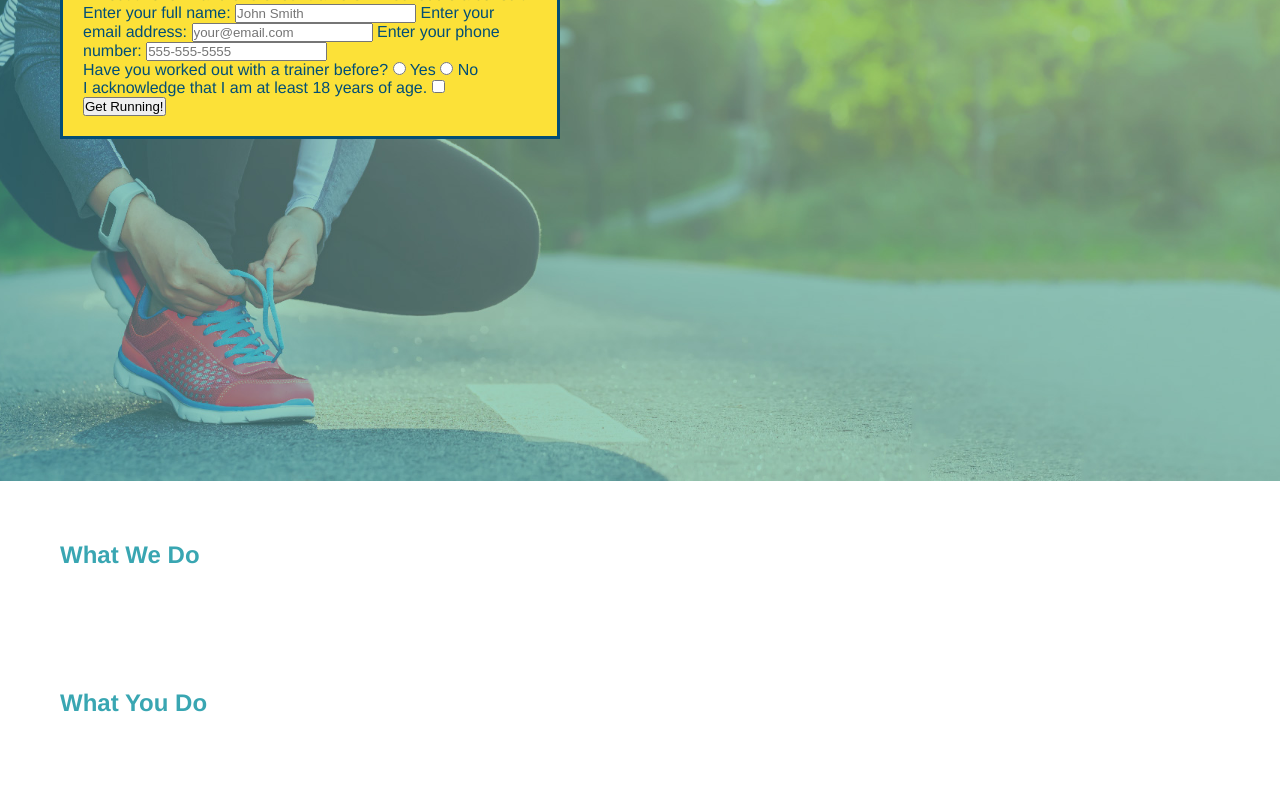
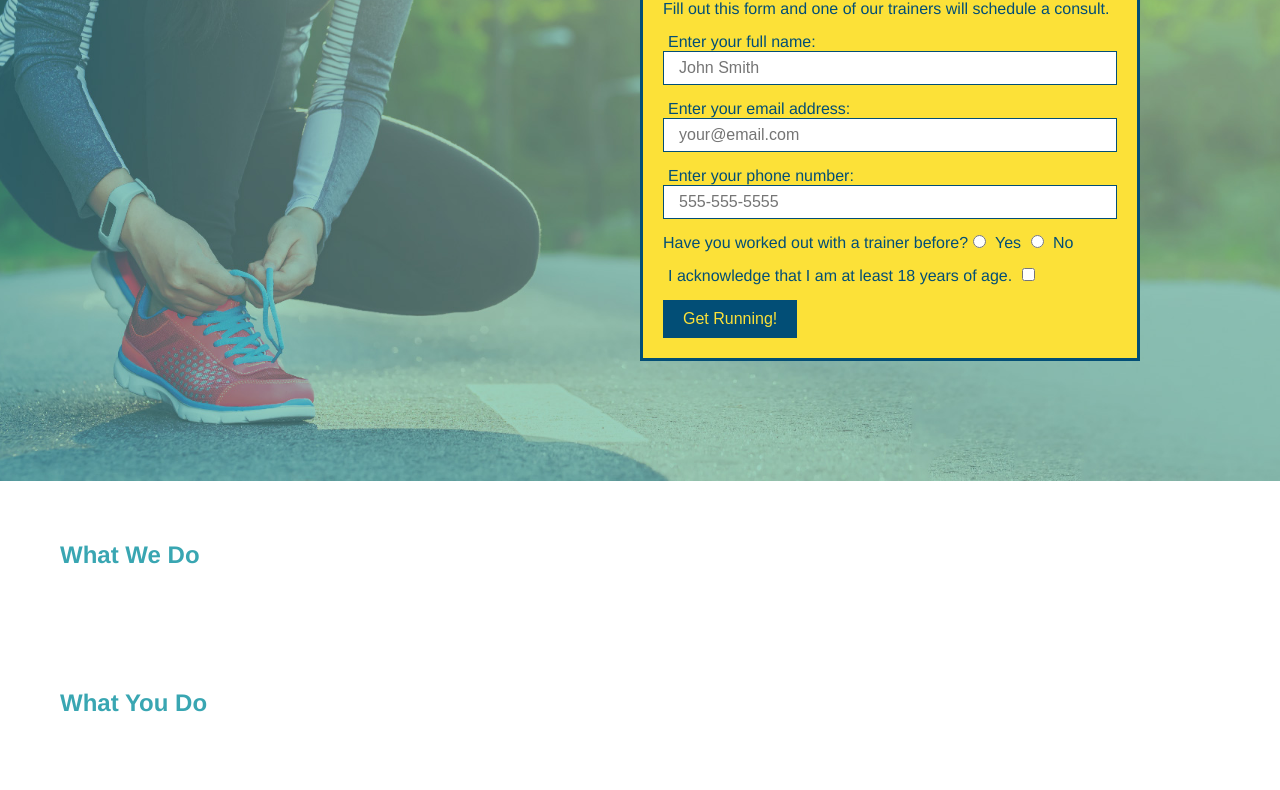
Before and after one commit to jessicajernigan/run-buddy, a plain HTML site: page index.html in a window 1280 px wide. Shown: the part 201-991 px from the top of the page. Drawn offline with Linux system fonts and the light colour scheme.

Commit message:
end of 1.3.6

```diff
--- a/assets/css/style.css
+++ b/assets/css/style.css
@@ -9,7 +9,7 @@ body {
     font-family: Helvetica, Arial, sans-serif;
 }
 
-/* apply styles to <header> */
+/* HEADER styles */
 header {
     padding: 20px 35px;
     background-color: #39a6b2;
@@ -43,7 +43,7 @@ header nav ul li a {
     font-size: 22px;
 }
 
-/* apply styles to <footer> */
+/* FOOTER styles */
 footer {
     background: #fce138;
     width: 100%;
@@ -71,29 +71,59 @@ section {
     padding: 60px;
 }
 
-/* Hero Style Start */
+/* HERO styles */
 .hero {
     background-image: url("../images/hero-bg\ \(1\).jpg");
     height: 600px;
     background-size: cover;
     background-position: center;
+    position: relative;
 }
 
 .hero-form {
+    border: 3px solid #024e76;
     background-color: #fce138;
     padding: 20px;
     width: 500px;
     color: #024e76;
-    border-style: solid;
-    border-width: 3px;
-    border-color: #024e76;
-    /* alternatively, border styling can be all on one line: solid 3px #024e76; */
+    position: absolute;
+    bottom: 120px;
+    right: 140px;
+  }
+
+.hero-form h3 {
+    font-size: 30px;
+    margin: 0;
 }
-/* Hero Style End
 
+.hero-form p {
+    margin-top: 15px;
+    margin-bottom: 15px;
+}
 
+.form-input {
+    font-size: 16px;
+    border: 1px solid #024e76;
+    display: block;
+    padding: 7px 15px;
+    color: #024e76;
+    width: 100%;
+    margin-bottom: 15px;
+}
 
+.hero-form label {
+    margin: 0 5px;
+}
 
+.hero-form button {
+    color: #fce138;
+    background-color: #024e76;
+    border: none;
+    padding: 10px 20px;
+    font-size: 16px;
+}
+
+/* END of HERO styles */
 
 
 
--- a/index.html
+++ b/index.html
@@ -41,11 +41,11 @@
             <!-- Contact form -->
             <form>
                 <label for="name">Enter your full name:</label>
-                <input type="text" placeholder="John Smith" name="name" id="name" />
+                <input type="text" placeholder="John Smith" name="name" id="name" class="form-input" />
                 <label for="email">Enter your email address:</label>
-                <input type="email" placeholder="your@email.com" name="email" id="email" />
+                <input type="email" placeholder="your@email.com" name="email" id="email" class="form-input" />
                 <label for="phone">Enter your phone number:</label>
-                <input type="tel" placeholder="555-555-5555" name="phone" id="phone" />
+                <input type="tel" placeholder="555-555-5555" name="phone" id="phone" class="form-input" />
                 <!-- Radio buttons-->
                 <p>
                     Have you worked out with a trainer before?
```
